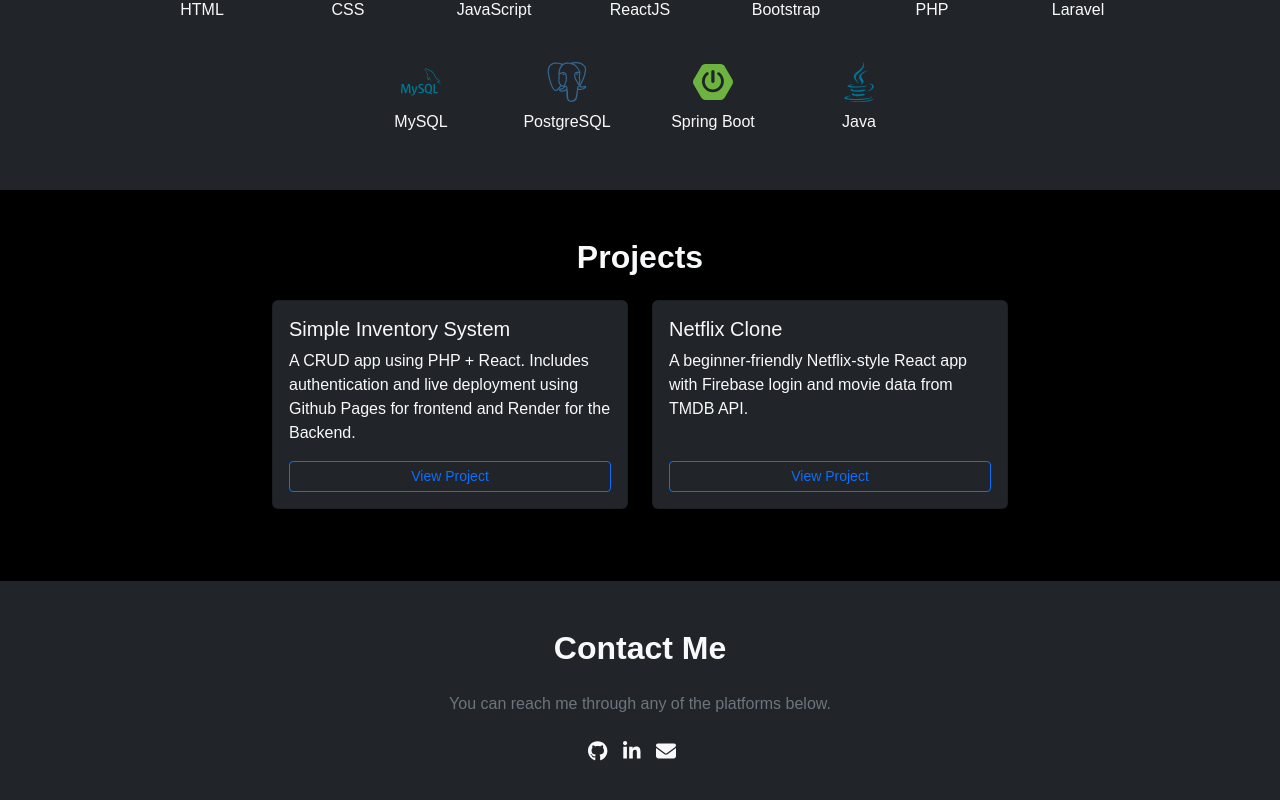
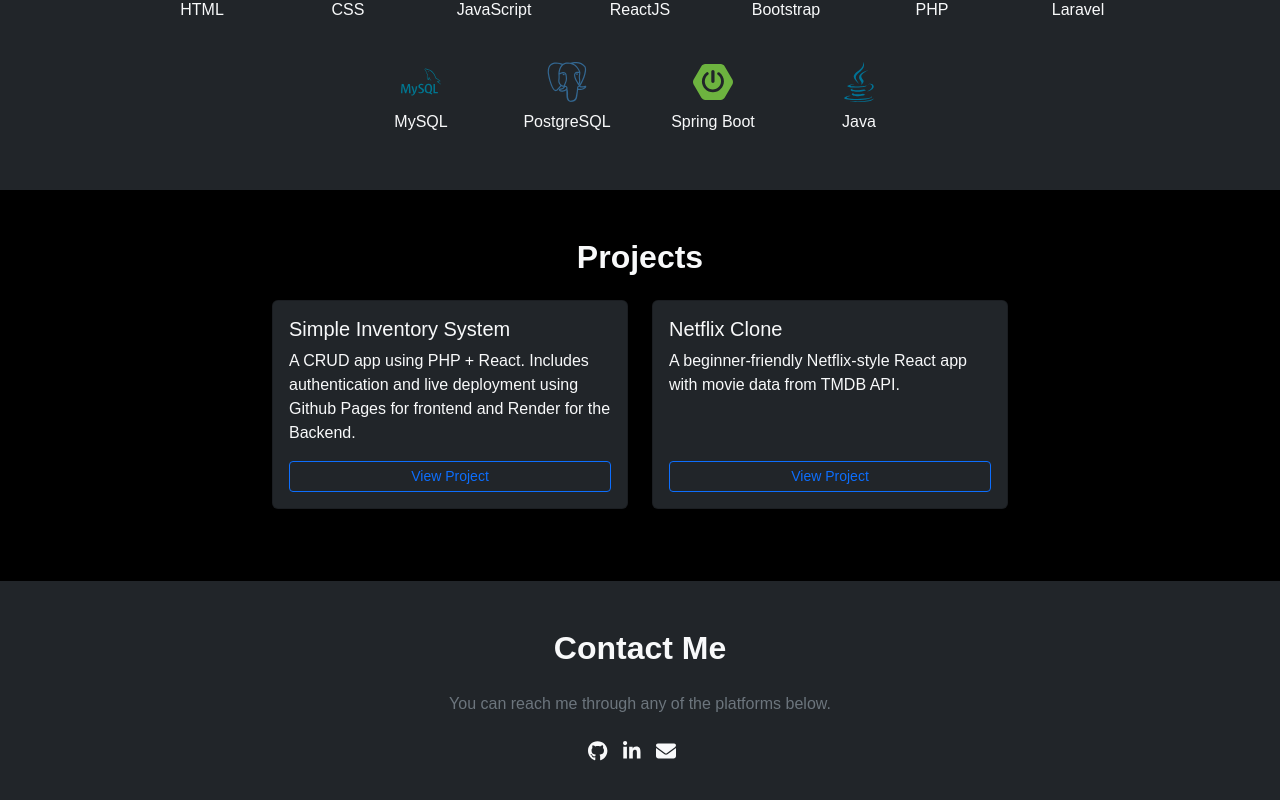
Before and after one commit to ara-11/portfolio-site, a React (Vite) app: page / in a window 1280 px wide. Shown: the part 785-1585 px from the top of the page. Built offline with nearby package versions, Linux system fonts and the light colour scheme.

Commit message:
modify netflix-clone description

```diff
--- a/src/components/Projects.jsx
+++ b/src/components/Projects.jsx
@@ -26,7 +26,7 @@ function Projects() {
     },
 {
   title: 'Netflix Clone',
-  description: 'A beginner-friendly Netflix-style React app with Firebase login and movie data from TMDB API.',
+  description: 'A beginner-friendly Netflix-style React app with movie data from TMDB API.',
   description2: 'A beginner-friendly Netflix-style React app with movie data from TMDB API. Still under improvement. Live Demo: https://netflix-clone-d95b6.web.app/',
   image: projectImg2,
 },
```
